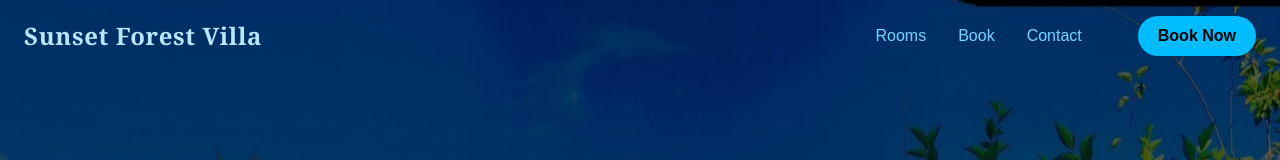
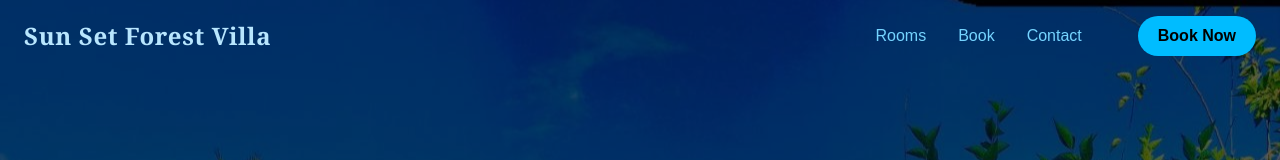
Before and after one commit to kanee98/sunset-forest-villa, a Next.js app: page / in a window 1280 px wide. Shown: the top 160 px of the page. Built offline with nearby package versions, Linux system fonts and the light colour scheme.

Commit message:
Update Navbar.tsx

```diff
--- a/components/Navbar.tsx
+++ b/components/Navbar.tsx
@@ -29,10 +29,10 @@ export default function Navbar() {
             transition={{ duration: 0.5 }}
             className="fixed top-6 left-1/2 -translate-x-1/2 z-40 select-none pointer-events-none hidden xl:flex flex-col items-center space-y-4 px-6 text-center max-w-screen-xl"
           >
-            <h1 className={`${dancingScript.className} text-6xl font-semibold tracking-wide drop-shadow-xl`}>
+            <h1 className={`${dancingScript.className} text-7xl sm:text-8xl md:text-9xl font-semibold tracking-wide drop-shadow-xl text-sky-200`}>
               Sun Set
             </h1>
-            <h2 className="text-sky-200 text-3xl sm:text-4xl md:text-5xl font-sans uppercase font-bold tracking-widest drop-shadow-md leading-tight mt-[-0.5rem]">
+            <h2 className="text-sky-200 text-2xl sm:text-3xl md:text-4xl font-sans uppercase font-bold tracking-widest drop-shadow-md leading-tight mt-[-0.75rem]">
               Forest Villa
             </h2>
             <p className="text-[#f1f5f9] font-medium italic text-lg max-w-md">
@@ -61,7 +61,7 @@ export default function Navbar() {
       >
         <div className="max-w-7xl mx-auto px-6 py-4 flex items-center justify-between">
           <Link href="/" className="text-sky-200 text-xl sm:text-2xl font-serif font-bold tracking-wide z-[60]">
-            Sunset Forest Villa
+            Sun Set Forest Villa
           </Link>
 
           <div
```
